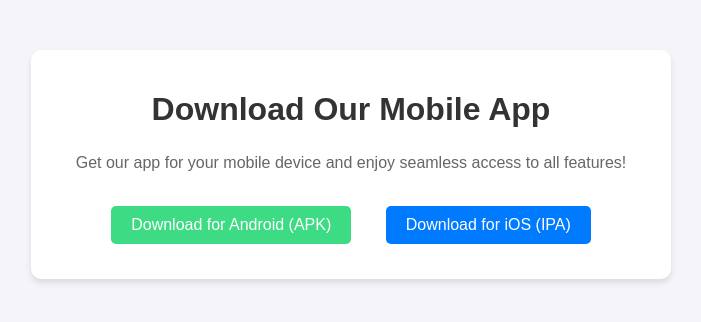
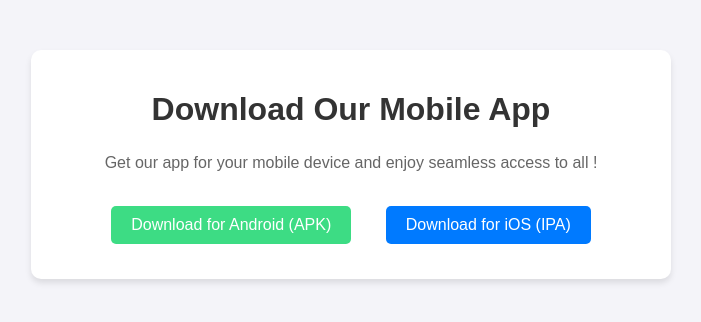
Before and after one commit to nono911/nono911.github.io, a plain HTML site: page index.html in a window 1280 px wide. Shown: the whole page, without its empty margins (289-990 px from the left). Drawn offline with Linux system fonts and the light colour scheme.

Commit message:
Update index.html

```diff
--- a/index.html
+++ b/index.html
@@ -46,7 +46,7 @@
 <body>
     <div class="container">
         <h1>Download Our Mobile App</h1>
-        <p>Get our app for your mobile device and enjoy seamless access to all features!</p>
+        <p>Get our app for your mobile device and enjoy seamless access to all !</p>
         <a href="/path/to/your-app.apk" class="button android">Download for Android (APK)</a>
         <a href="/path/to/your-app.ipa" class="button ios">Download for iOS (IPA)</a>
     </div>
```
